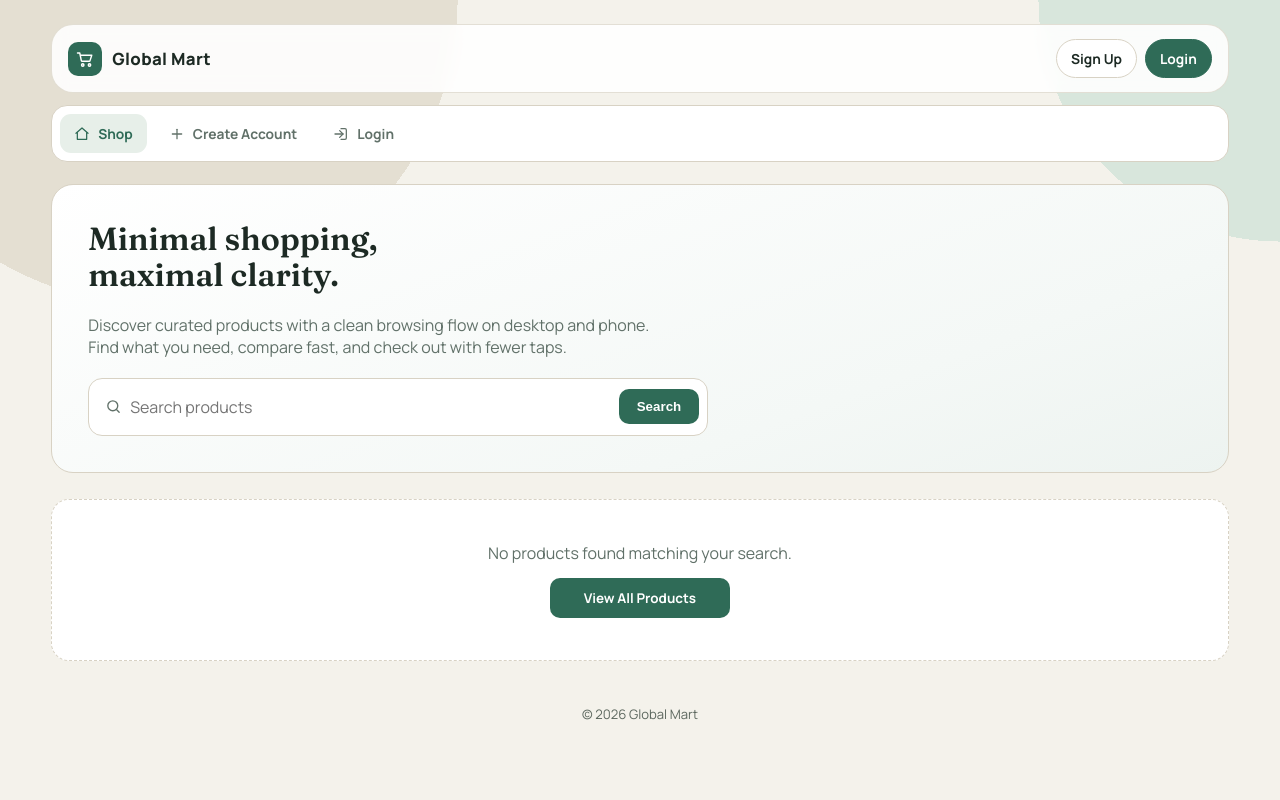
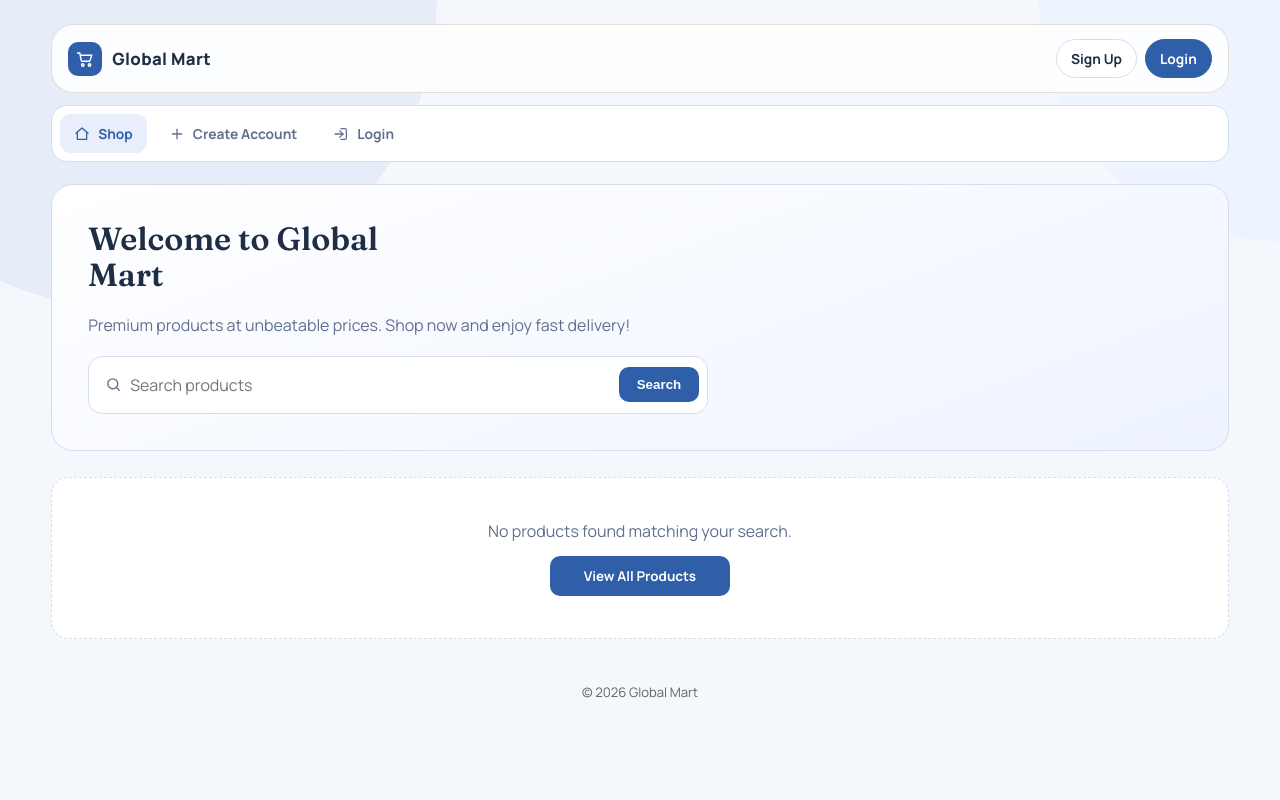
Before and after one commit to Kaushik190804/e-commercial, a Django app: page / in a window 1280 px wide. Run offline with Django 5.2, Linux system fonts and the light colour scheme; data that the repository does not hold is empty.

Commit message:
Refine homepage colors and restore welcome copy

```diff
--- a/store/templates/store/product_list.html
+++ b/store/templates/store/product_list.html
@@ -8,16 +8,16 @@
         @import url('https://fonts.googleapis.com/css2?family=Manrope:wght@400;500;600;700;800&family=Fraunces:opsz,wght@9..144,600&display=swap');
 
         :root {
-            --bg: #f4f2eb;
+            --bg: #f4f7fb;
             --surface: #ffffff;
-            --surface-soft: #ece8dd;
-            --text: #1d2a24;
-            --muted: #617169;
-            --accent: #2f6b57;
-            --accent-dark: #1e4f3f;
-            --line: #d8d2c4;
-            --danger-soft: #f6e6e5;
-            --danger: #bc4b4b;
+            --surface-soft: #edf2fb;
+            --text: #1f2d45;
+            --muted: #60708f;
+            --accent: #2f5fa8;
+            --accent-dark: #1e427a;
+            --line: #d6deec;
+            --danger-soft: #fbeaea;
+            --danger: #b64949;
             --radius-lg: 18px;
             --radius-md: 12px;
         }
@@ -33,8 +33,8 @@
             color: var(--text);
             min-height: 100vh;
             background:
-                radial-gradient(circle at 12% 0%, #e4dfd2 0 22%, transparent 22%),
-                radial-gradient(circle at 100% 0%, #d8e6dc 0 16%, transparent 16%),
+                radial-gradient(circle at 10% 0%, #e6edf8 0 22%, transparent 22%),
+                radial-gradient(circle at 100% 0%, #edf4ff 0 16%, transparent 16%),
                 var(--bg);
             display: flex;
             flex-direction: column;
@@ -182,17 +182,17 @@
 
         .tab-link.active {
             color: var(--accent);
-            background: #e7efe9;
+            background: #e8eefb;
         }
 
         .tab-link:hover {
             color: var(--accent);
-            background: #f1f5f3;
+            background: #f1f5fd;
         }
 
         .hero {
             margin-top: 22px;
-            background: linear-gradient(160deg, #ffffff, #f4f8f6 70%, #edf3f0);
+            background: linear-gradient(160deg, #ffffff, #f3f7ff 70%, #edf3ff);
             border-radius: 22px;
             border: 1px solid var(--line);
             padding: 36px;
@@ -517,7 +517,7 @@
 
             .mobile-tab.active {
                 color: var(--accent);
-                background: #e7efe9;
+                background: #e8eefb;
             }
         }
     </style>
@@ -580,8 +580,8 @@
         </nav>
 
         <section class="hero">
-            <h1>Minimal shopping, maximal clarity.</h1>
-            <p>Discover curated products with a clean browsing flow on desktop and phone. Find what you need, compare fast, and check out with fewer taps.</p>
+            <h1>Welcome to Global Mart</h1>
+            <p>Premium products at unbeatable prices. Shop now and enjoy fast delivery!</p>
 
             <form method="GET" action="" class="search-bar" role="search">
                 <label class="search-input-wrap">
```
